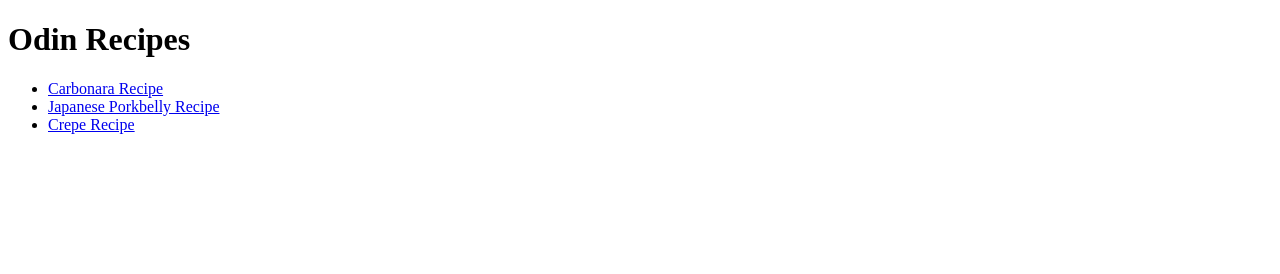
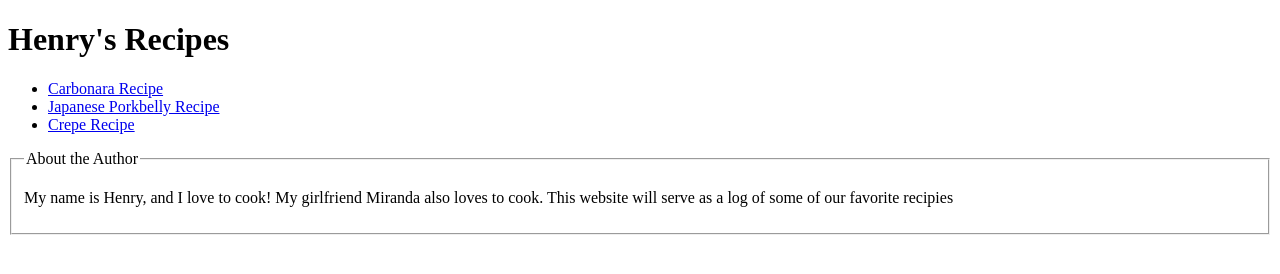
Before and after one commit to henskille/odin-recipes, a plain HTML site: page index.html in a window 1280 px wide. Drawn offline with Linux system fonts and the light colour scheme.

```diff
--- a/index.html
+++ b/index.html
@@ -5,12 +5,15 @@
 </head>
 
 <body>
-    <h1>Odin Recipes</h1>
+    <h1>Henry's Recipes</h1>
     <ul>
         <li><a href="recipes/carbonara.html">Carbonara Recipe</a></li>
         <li><a href="recipes/japanese-porkbelly.html">Japanese Porkbelly Recipe</a></li>
         <li><a href="recipes/crepes.html">Crepe Recipe</a></li>
     </ul>
-
+    <fieldset>
+        <legend>About the Author</legend>
+        <p>My name is Henry, and I love to cook! My girlfriend Miranda also loves to cook. This website will serve as a log of some of our favorite recipies</p>
+    </fieldset>
 </body>
 </html>
```
Also changed, not shown: recipes/carbonara.html (+1 -0 lines), recipes/crepes.html (+1 -0 lines).
